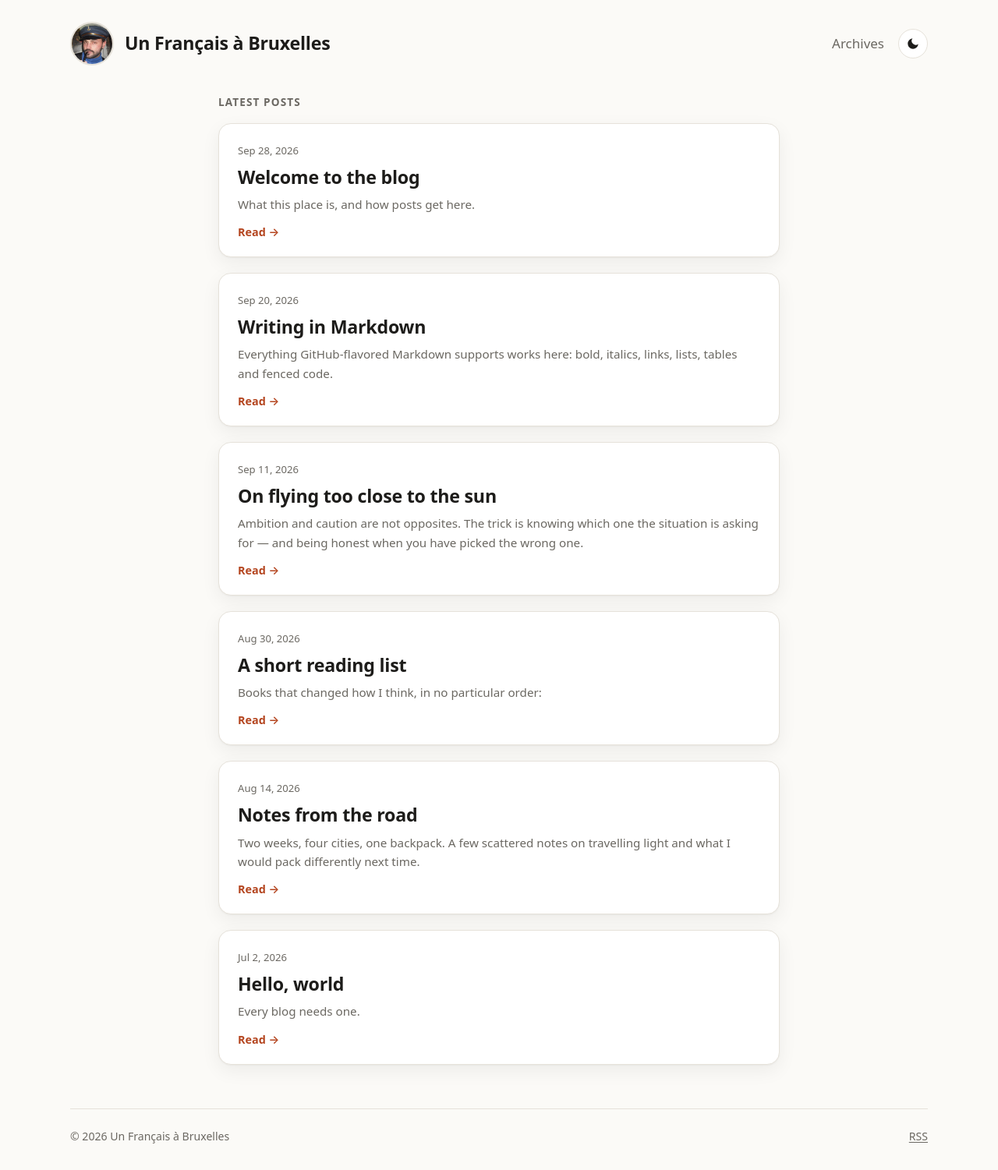
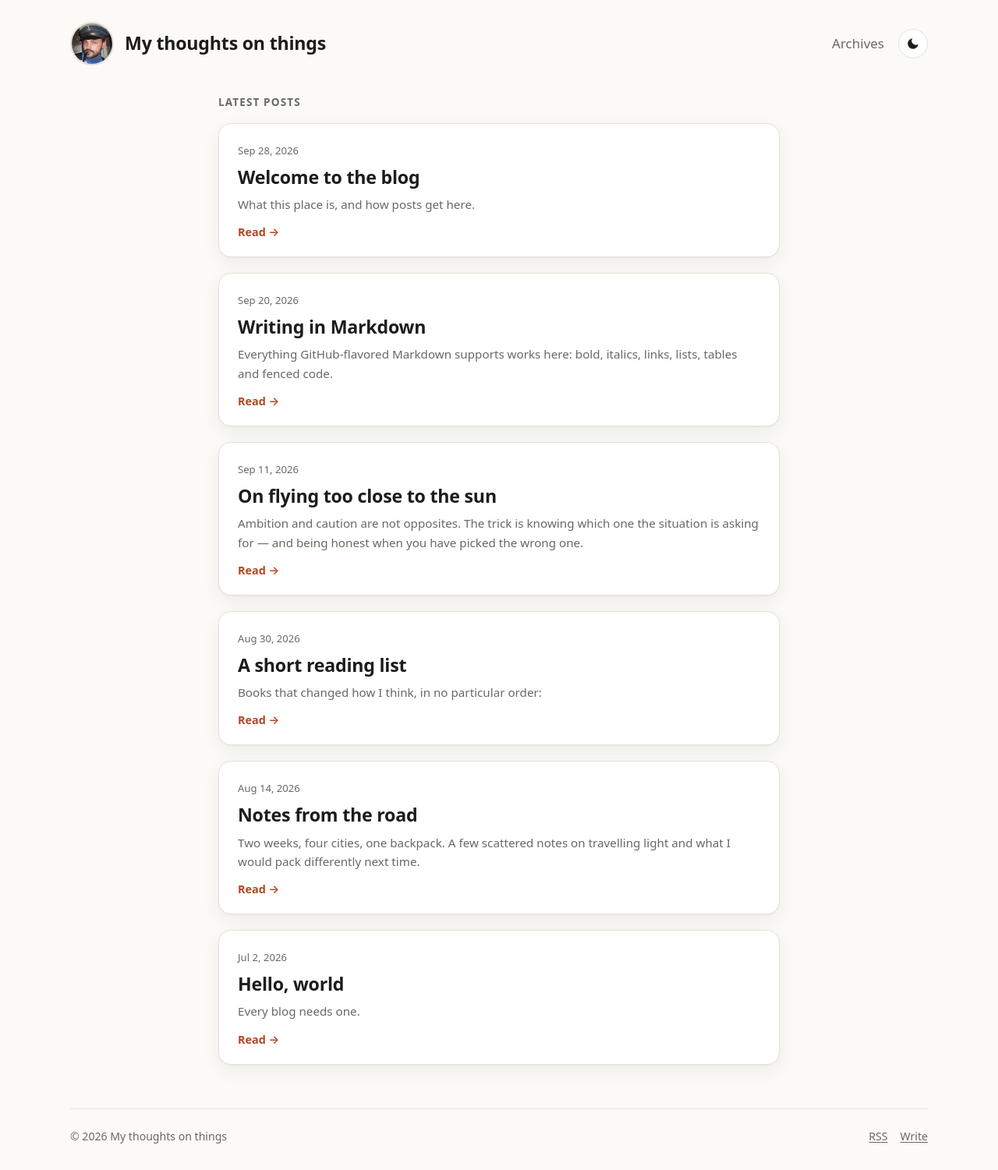
Before and after one commit to Oldthriftman/LordIcarus, a Jekyll site: the page built from index.html, in a window 1280 px wide. Shown: the whole page at 78% size. Built offline with Jekyll 4.4.1, drawn with Linux system fonts in a browser that asks for light colours.

Commit message:
Rename blog and add Pages CMS config for in-browser editing
Adds .pages.yml (articles collection with title, date, summary, cover and
rich-text body; uploads to assets/posts), a footer Write link, and strips a
baseurl-prefixed cover path before relative_url so CMS images don't double it.

Co-Authored-By: Claude Opus 5.5 <noreply@anthropic.com>
Claude-Session: https://claude.ai/code/session_01HR8DyiAnTPvzgu9W3zzLBZ

```diff
--- a/_config.yml
+++ b/_config.yml
@@ -1,7 +1,7 @@
 # Site identity
-title: "Un Français à Bruxelles"
+title: "My thoughts on things"
 description: "Notes, essays and things I've learned."
-author: "Un Français à Bruxelles"
+author: "My thoughts on things"
 avatar: /assets/me.jpg
 
 # For a user site ([pseudo].github.io) keep baseurl empty.
--- a/_layouts/default.html
+++ b/_layouts/default.html
@@ -11,7 +11,10 @@
   </main>
   <footer class="site-footer container">
     <span>&copy; {{ 'now' | date: '%Y' }} {{ site.author }}</span>
-    <a href="{{ '/feed.xml' | relative_url }}">RSS</a>
+    <span class="footer-links">
+      <a href="{{ '/feed.xml' | relative_url }}">RSS</a>
+      <a href="https://app.pagescms.org" rel="nofollow">Write</a>
+    </span>
   </footer>
 </body>
 </html>
--- a/assets/css/main.css
+++ b/assets/css/main.css
@@ -204,6 +204,7 @@ pre {
   color: var(--muted); font-size: .88rem;
 }
 .site-footer a { color: var(--muted); }
+.footer-links { display: flex; gap: 16px; }
 
 /* ---------- Syntax highlighting (Rouge) ---------- */
 .highlight .c, .highlight .c1, .highlight .cm, .highlight .cs { color: var(--muted); font-style: italic; }
--- a/index.html
+++ b/index.html
@@ -11,7 +11,9 @@ layout: default
     <li class="card">
       <a class="card-link" href="{{ post.url | relative_url }}">
         {% if post.image %}
-        <img class="card-image" src="{{ post.image | relative_url }}" alt="" loading="lazy">
+        {% comment %}Pages CMS stores image paths with the baseurl already in them; strip it so relative_url doesn't add it twice.{% endcomment %}
+        {% assign cover = post.image | remove_first: site.baseurl %}
+        <img class="card-image" src="{{ cover | relative_url }}" alt="" loading="lazy">
         {% endif %}
         <time class="card-date" datetime="{{ post.date | date_to_xmlschema }}">{{ post.date | date: "%b %-d, %Y" }}</time>
         <h3 class="card-title">{{ post.title }}</h3>
```
Also changed, not shown: .pages.yml (added), README.md, 1 other file.
